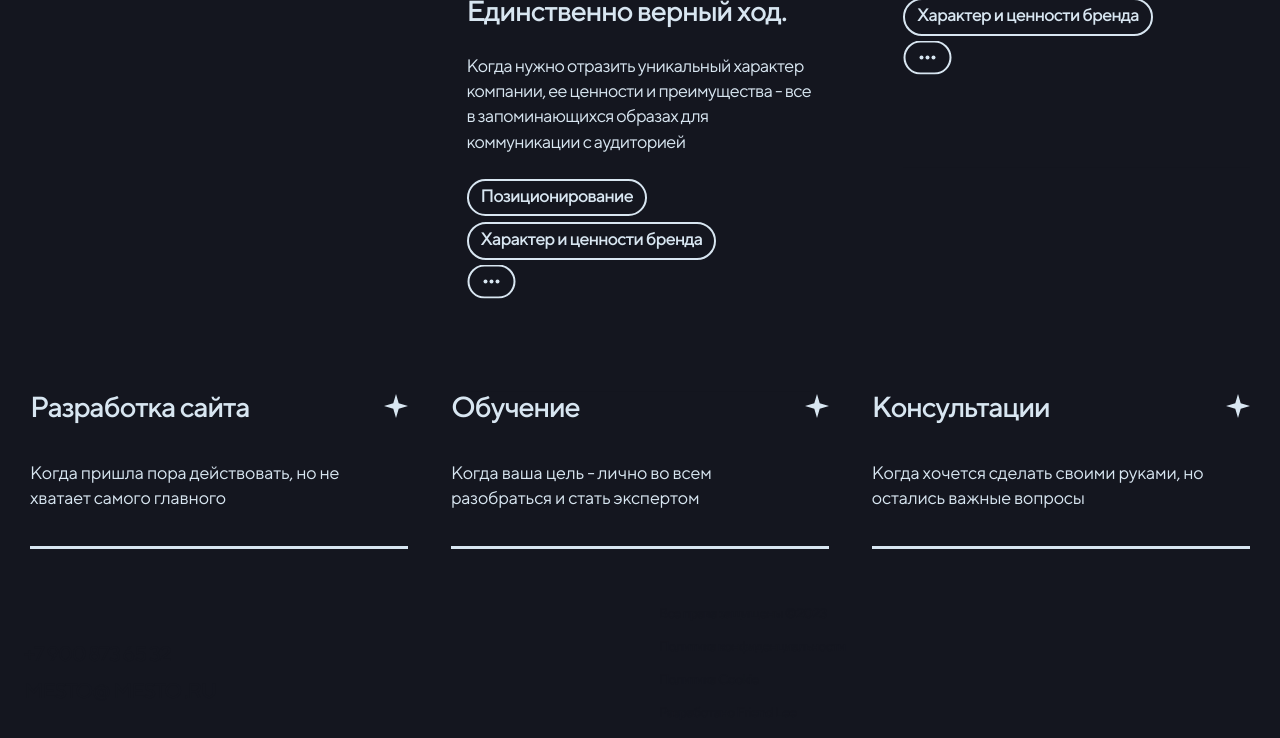
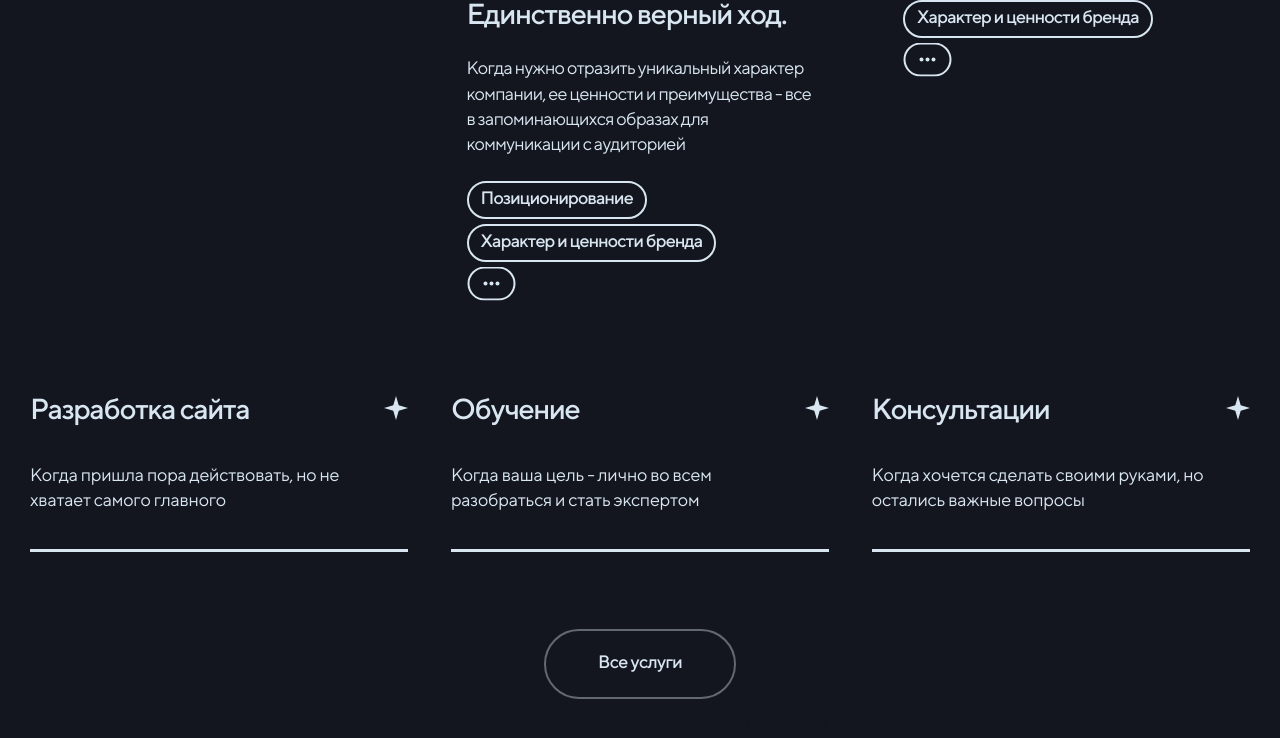
Before and after one commit to Konstantin9595/brandmesta-t, a Next.js app: page / in a window 1280 px wide. Shown: the part 2596-3334 px from the top of the page. Built offline with nearby package versions, Linux system fonts and the light colour scheme.

Commit message:
Add ui button component

```diff
--- /dev/null
+++ b/src/app/components/Button.tsx
@@ -0,0 +1,7 @@
+import { PropsWithChildren, FC } from "react";
+
+const Button: FC<PropsWithChildren> = ({ children }) => {
+  return <button className="button">{children}</button>;
+};
+
+export default Button;
--- a/src/app/components/HeaderRightDynamic.tsx
+++ b/src/app/components/HeaderRightDynamic.tsx
@@ -1,6 +1,7 @@
 "use client";
 import { FC, PropsWithChildren, useState } from "react";
 import MobileMenuButton from "./MobileMenuButton";
+import Button from "./Button";
 
 const HeaderRightDynamic: FC<PropsWithChildren> = ({ children }) => {
   const [isOpen, setOpen] = useState(false);
@@ -10,7 +11,8 @@ const HeaderRightDynamic: FC<PropsWithChildren> = ({ children }) => {
       <div className={`header-top__right ${isOpen ? "visible" : "hidden"}`}>
         {children}
         <div className="header-action">
-          <button className="button">Обсудить задачу</button>
+          {/* <button className="button">Обсудить задачу</button> */}
+          <Button>Обсудить задачу</Button>
         </div>
       </div>
       <MobileMenuButton isOpen={isOpen} onClick={() => setOpen(!isOpen)} />
--- a/src/app/components/ServiceList.tsx
+++ b/src/app/components/ServiceList.tsx
@@ -1,22 +1,30 @@
 import Link from "next/link";
 import { FC } from "react";
 import { ServiceItem } from "./ServiceSection";
+import Button from "./Button";
 
 type ServiceListProps = {
   serviceItems: ServiceItem[];
 };
 const ServiceList: FC<ServiceListProps> = async ({ serviceItems }) => {
   return (
+    <>
       <ul className="service-list">
         {serviceItems.map((item: ServiceItem) => (
           <li key={item.id} className="service-list__item">
             <Link className="service-list__link" href={`${item.href}`}>
               <h3 className="service-list__title">{item.label}</h3>
-            <div className="service-list__description">{item.description}</div>
+              <div className="service-list__description">
+                {item.description}
+              </div>
             </Link>
           </li>
         ))}
       </ul>
+      <div className="service-button">
+        <Button>Все услуги</Button>
+      </div>
+    </>
   );
 };
 
--- a/src/styles/components/header.scss
+++ b/src/styles/components/header.scss
@@ -31,17 +31,9 @@
                 margin-top: auto;
                 margin-bottom: 38px;
                 text-align: center;
-                .button {
-                    all: unset;
-                    padding: 12px 0px;
-                    color: $gray;
-                    border: 2px solid rgba(216, 230, 241, 0.40);
-                    box-sizing: border-box;
-                    border-radius: 48px;
-                    cursor: pointer;
-                    width: 95%;
-                    text-align: center;
-                }
+                // .button {
+                //     width: 100%;
+                // }
             }
         }
         .header-top__right.hidden {
--- a/src/styles/components/service-section.scss
+++ b/src/styles/components/service-section.scss
@@ -283,6 +283,14 @@
         }
     }
 
+    &-button {
+        margin-top: -4px;
+        text-align: center;
+        .button {
+            padding: 22px 52px 26px 52px;
+        }
+    }
+
     .explore-icon {
         mask-image: url('/explore-icon.svg');
         mask-position: center center;
@@ -484,8 +492,6 @@
 
 
         &-list {
-            // flex-direction: row;
-            // justify-content: space-between;
             margin-top: -6px;
 
             &__item {
@@ -503,6 +509,13 @@
                 letter-spacing: -0.306px;
                 padding-bottom: 36px;
                 max-width: 95%;
+            }
+        }
+
+        &-button {
+            margin-top: 37px;
+            .button {
+                //padding: 20px 52px 24px 52px;
             }
         }
 
--- a/src/styles/global.scss
+++ b/src/styles/global.scss
@@ -54,6 +54,39 @@ ul {
 
 }
 
+.button {
+    all: unset;
+    color: $gray;
+    border: 2px solid rgba(216, 230, 241, 0.40);
+    border-radius: 48px;
+    cursor: pointer;
+    padding: 20px 66px 24px 65px;
+    font-size: 1.286rem;
+    text-align: center;
+    font-weight: 500;
+    line-height: 100%; /* 18px */
+    letter-spacing: -0.72px;
+
+    &:active, &:hover {
+        background: $yellow;
+        border: 2px solid $yellow;
+        color: $black;
+    }
+
+    // &:focus {
+    //     background: $yellow;
+    // }
+
+    // &:active {
+    //     //background: $yellow;
+    // }
+
+}
+// .button {
+
+// }
+
+
 @media (min-width: 1200px) {
     .logo::after {
         content: url('/logo.svg');
```
Lines whose indentation alone changed are shown as unchanged.
